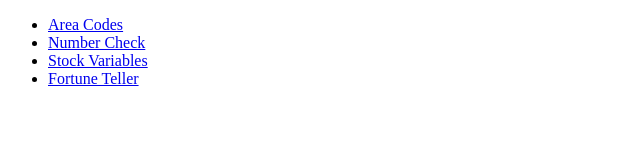
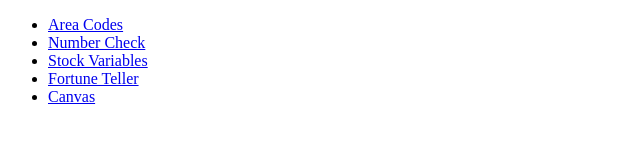
Before and after one commit to yayo214/yayo213.github.io, a plain HTML site: page index.html in a window 1280 px wide. Shown: the full height of the page, 0-640 px from the left. Drawn offline with Linux system fonts and the light colour scheme.

Commit message:
Update index.html

```diff
--- a/index.html
+++ b/index.html
@@ -10,6 +10,7 @@
 		   <li><a href="https://yayo214.github.io/NumberCheckV2">Number Check</a></li>
 		   <li><a href="https://yayo214.github.io/StockVariables">Stock Variables</a></li>
 		   <li><a href="https://yayo214.github.io/FortuneTeller">Fortune Teller</a></li>
+		   <li><a href="https://yayo214.github.io/canvas">Canvas</a></li>
 		   </ul>
    </body>
 </html>
```
